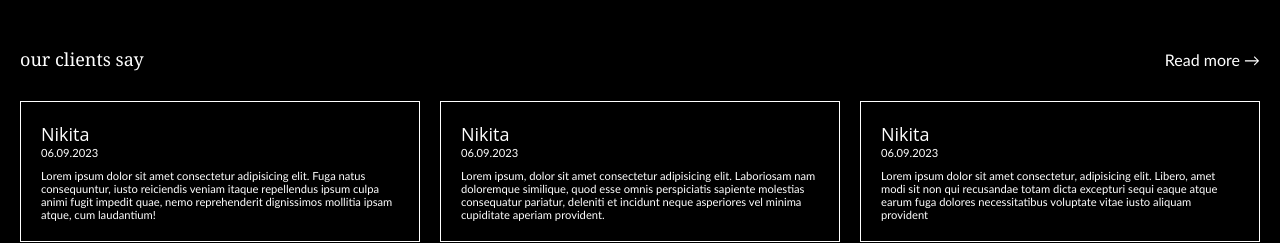
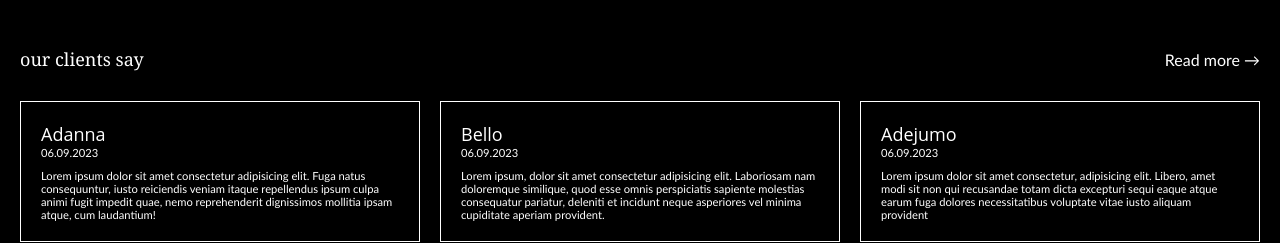
Before and after one commit to Mosesemeh/e-commerce, a plain HTML site: page index.html in a window 1280 px wide. Shown: the part 1680-1923 px from the top of the page. Drawn offline with Linux system fonts and the light colour scheme.

Commit message:
initial commit

```diff
--- a/index.html
+++ b/index.html
@@ -72,17 +72,17 @@
         </div>
         <div class="reviews-grid">
             <div class="review">
-                    <h3>Nikita</h3>
+                    <h3>Adanna</h3>
                     <time>06.09.2023</time>
                     <p>Lorem ipsum dolor sit amet consectetur adipisicing elit. Fuga natus consequuntur, iusto reiciendis veniam itaque repellendus ipsum culpa animi fugit impedit quae, nemo reprehenderit dignissimos mollitia ipsam atque, cum laudantium!</p>
                 </div>
                 <div class="review">
-                    <h3>Nikita</h3>
+                    <h3>Bello</h3>
                     <time>06.09.2023</time>
                     <p>Lorem ipsum, dolor sit amet consectetur adipisicing elit. Laboriosam nam doloremque similique, quod esse omnis perspiciatis sapiente molestias consequatur pariatur, deleniti et incidunt neque asperiores vel minima cupiditate aperiam provident.</p>
                 </div>
                 <div class="review">
-                    <h3>Nikita</h3>
+                    <h3>Adejumo</h3>
                     <time>06.09.2023</time>
                     <p>Lorem ipsum dolor sit amet consectetur, adipisicing elit. Libero, amet modi sit non qui recusandae totam dicta excepturi sequi eaque atque earum fuga dolores necessitatibus voluptate vitae iusto aliquam provident</p>
                 </div>
```
